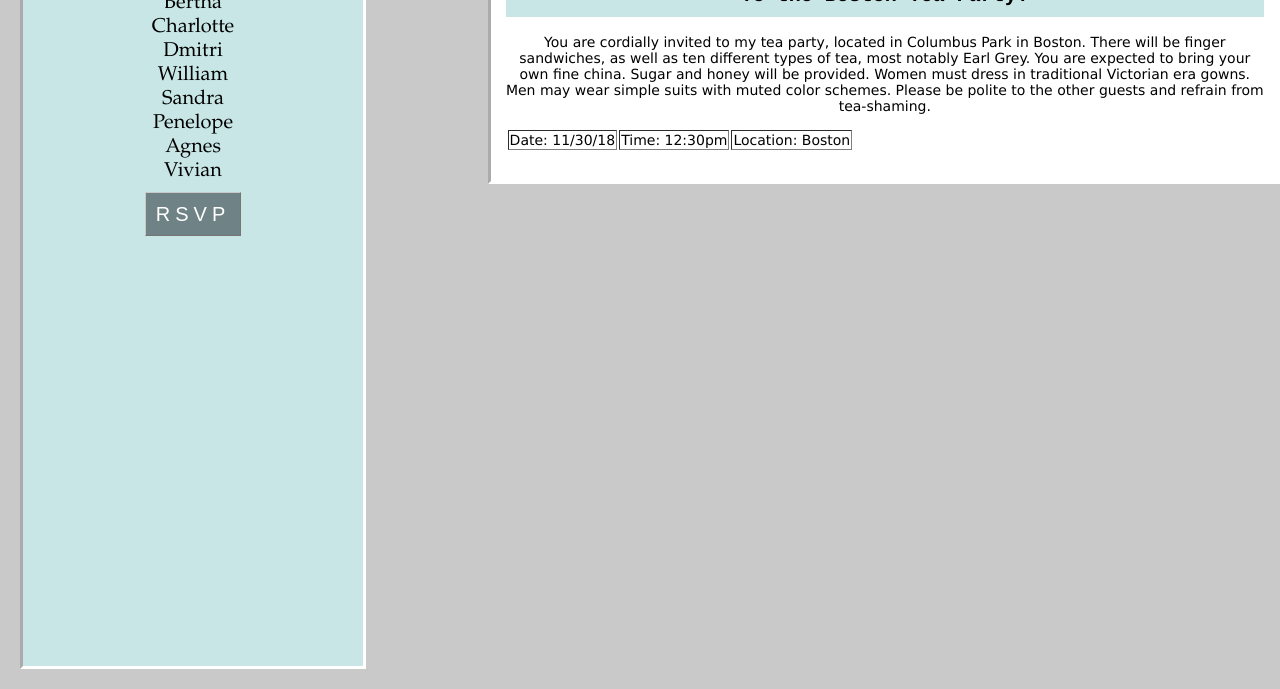
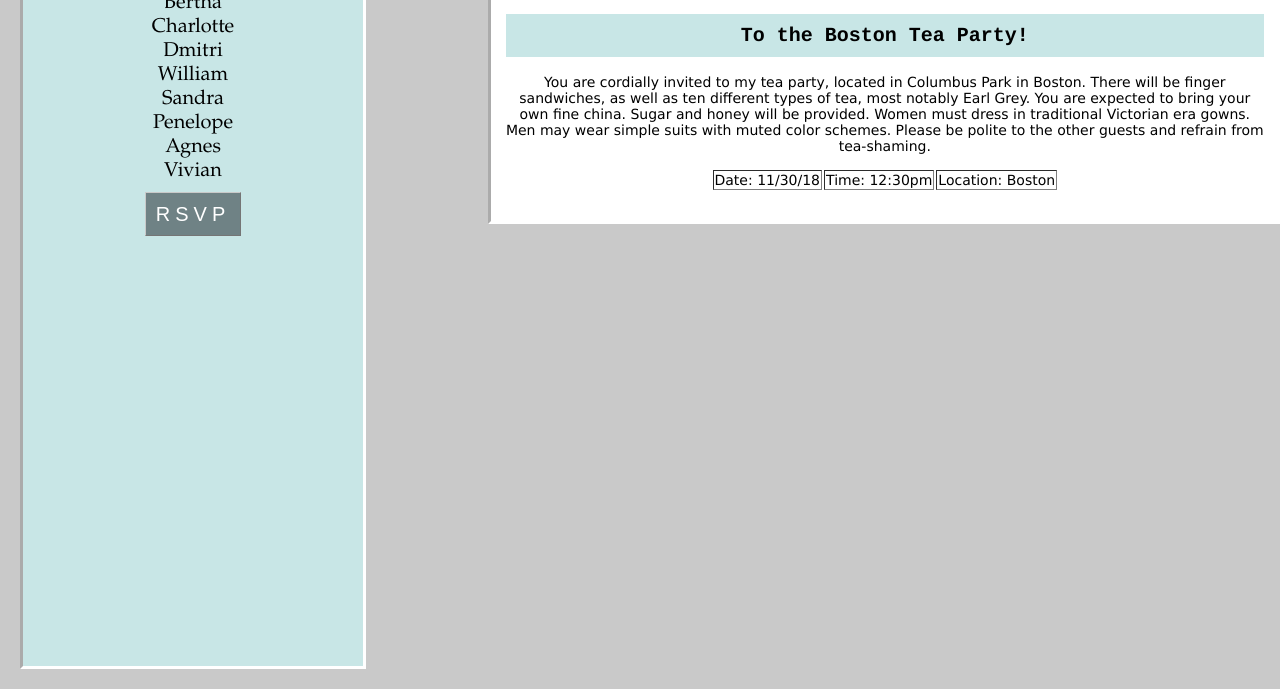
Before and after one commit to Erengraff/Erengraff.github.io, a plain HTML site: page index.html in a window 1280 px wide. Shown: the part 111-800 px from the top of the page. Drawn offline with Linux system fonts and the light colour scheme.

Commit message:
Update index.html

```diff
--- a/index.html
+++ b/index.html
@@ -36,12 +36,14 @@
                 font-size: 14px;
                 background-color: white;
                 border: 3px inset rgb(255, 255, 255);
+                height: auto;
                 width: 60%;
                 position: relative;
                 float: right;
                 padding: 0px 15px 15px 15px;
                 bottom: 20px;
                 left: 10px;
+                top: 20px;
                 overflow: auto;
                 text-align: center;
             }
@@ -88,7 +90,7 @@
 
         <p></p>
 
-        <table bgcolor="white" border="1px">
+        <table bgcolor="white" border="1px" align="center">
             <tr>
                 <td>
 
```
